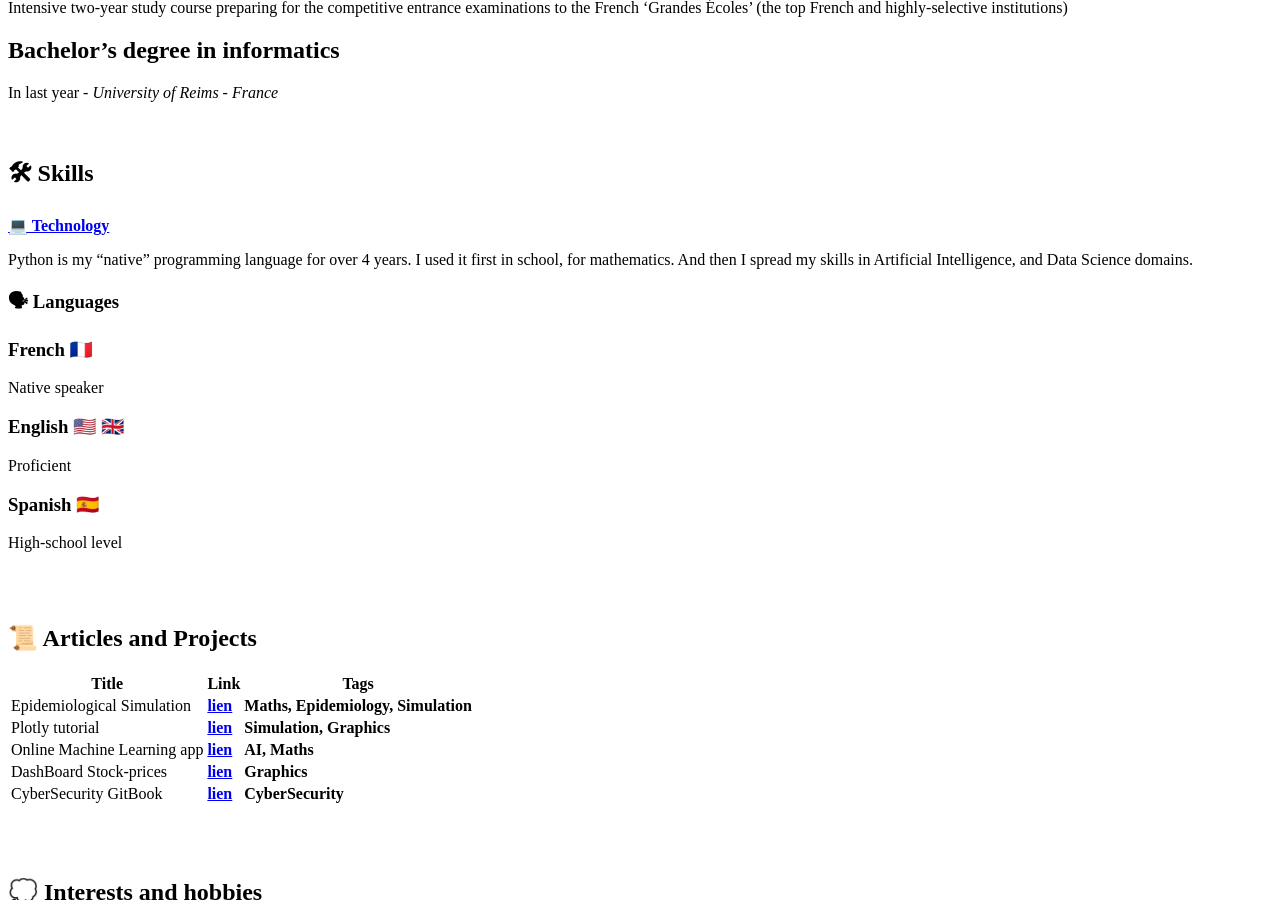
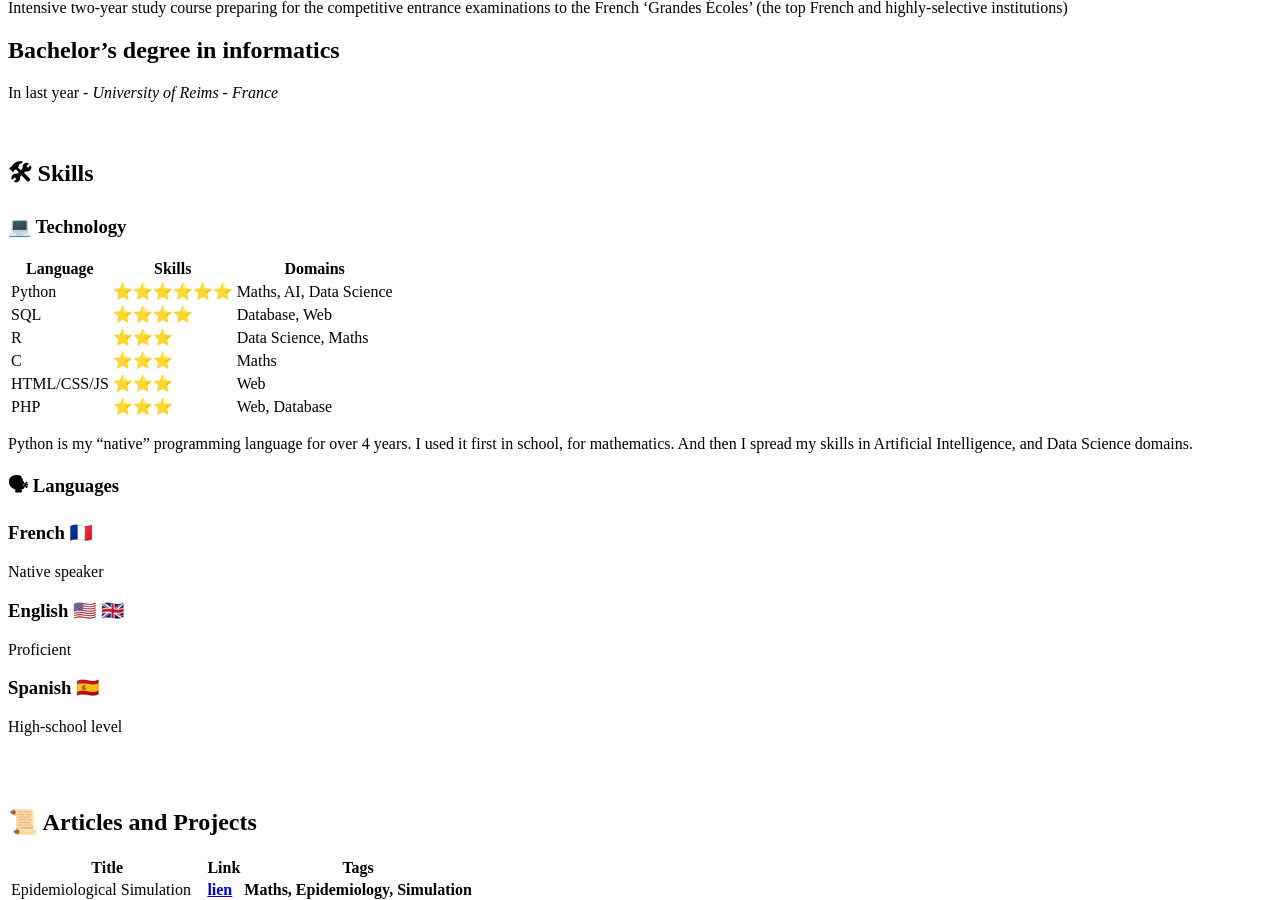
Before and after one commit to antonin-lfv/antonin-lfv.github.io, a Jekyll site: the page built from Resume.md, in a window 1280 px wide and 900 px high, scrolled down 1014 px. Built offline with Jekyll 4.4.1, drawn with Linux system fonts in a browser that asks for light colours.

```diff
--- a/Resume.md
+++ b/Resume.md
@@ -59,7 +59,16 @@ In last year *- University of Reims - France*
 
 # 🛠 Skills
 
-[**💻 Technology**](https://www.notion.so/3b9f517bfed5418b9b73edc96dc17341)
+### 💻 Technology
+
+|Language|Skills|Domains|
+|--------|------|-------|
+|Python|⭐️⭐️⭐️⭐️⭐️⭐️|Maths, AI, Data Science|
+|SQL|⭐️⭐️⭐️⭐|Database, Web|
+|R|⭐️⭐️⭐|Data Science, Maths|
+|C|⭐️⭐️⭐|Maths|
+|HTML/CSS/JS|⭐️⭐️⭐|Web|
+|PHP|⭐️⭐️⭐|Web, Database|
 
 Python is my "native" programming language for over 4 years. I used it first in school, for mathematics. And then I spread my skills in Artificial Intelligence, and Data Science domains.
 
```
